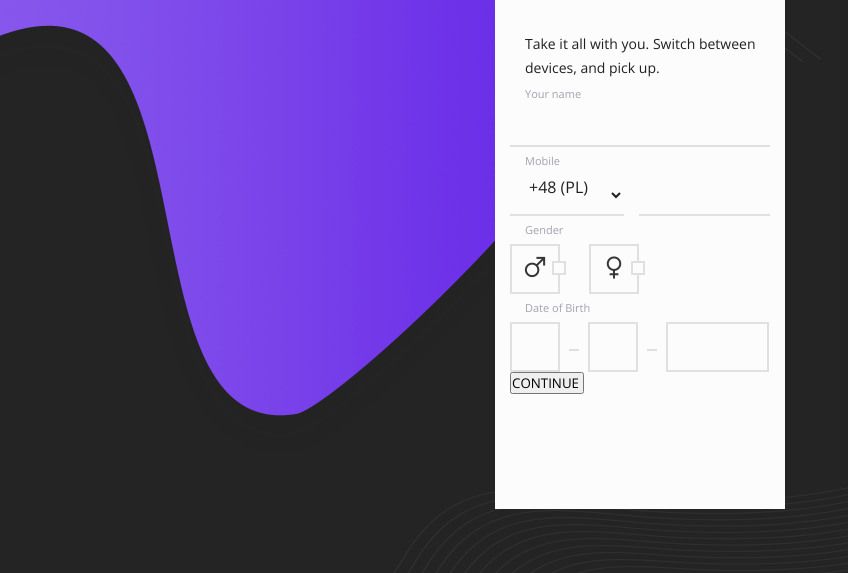
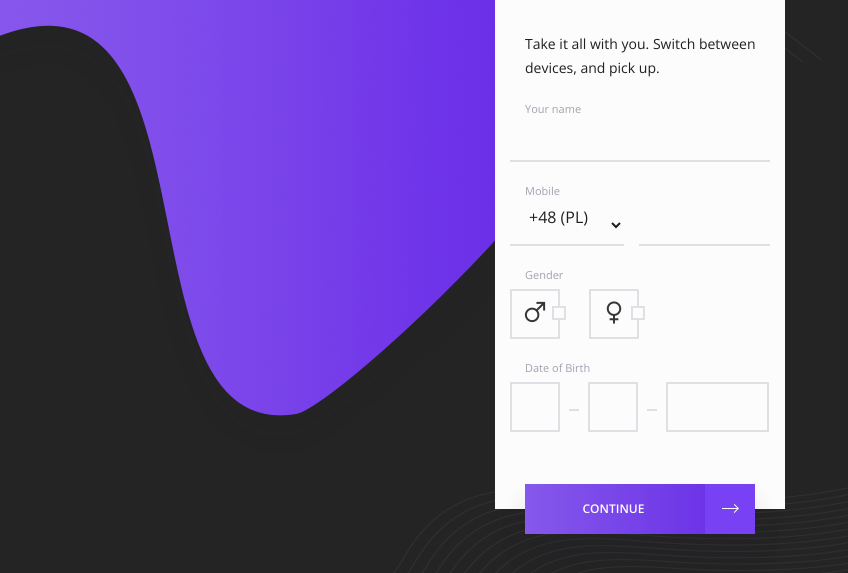
Before and after one commit to majkamajka/10clouds_form, a website: page index.html in a window 1280 px wide. Shown: the part 93-666 px from the top of the page, without its empty margins (0-848 px from the left). Drawn offline with nearby package versions, Linux system fonts and the light colour scheme.

Commit message:
continue button - done

```diff
--- a/sass/style.scss
+++ b/sass/style.scss
@@ -128,6 +128,7 @@ header h1 {
   height: 512px;
   background-color: $bgForm;
   padding: 35px 15px;
+  position: relative;
   h2 {
     font-size: 1.4rem;
     font-weight: 400;
@@ -141,9 +142,11 @@ header h1 {
     line-height: 28px;
     padding-left: 15px;
     display: block;
+    margin-top: 15px;
   }
   fieldset {
     border: none;
+    margin-top: 15px;
   }
   input, select {
     font-size: 1.6rem;
@@ -196,6 +199,33 @@ header h1 {
     vertical-align: middle;
     margin: 0 7px 0 6px;
   }
+  button {
+    position: absolute;
+    bottom: -25px;
+    left: 30px;
+    border: none;
+    background: -webkit-linear-gradient(0deg, #8658eb 0%, #652ae6 100%);
+    background: -moz-linear-gradient(0deg, #8658eb 0%, #652ae6 100%);
+    background: -o-linear-gradient(0deg, #8658eb 0%, #652ae6 100%);
+    background: -ms-linear-gradient(0deg, #8658eb 0%, #652ae6 100%);
+    background: linear-gradient(90deg, #8658eb 0%, #652ae6 100%);
+    box-shadow: 0px 20px 25px 0px rgba(32, 31, 54, 0.15);
+    width: 230px;
+    height: 50px;
+    color: #ffffff;
+    font-weight: 600;
+    font-size: 1.2rem;
+    line-height: 50px;
+    &::after {
+      content: url('../images/arrow.png');
+      display: inline-block;
+      float: right;
+      height: 50px;
+      width: 50px;
+      background-color: $mainBright;
+
+    }
+  }
 }
 
 
@@ -204,7 +234,6 @@ header h1 {
 input[type="radio"] {
     display:none;
 }
-
 
 input[type="radio"] + label span {
   display:inline-block;
```
Also changed, not shown: css/style.css, images/arrow.png (added), images/button_fill (3).png (added), images/button_fill.png (added).
